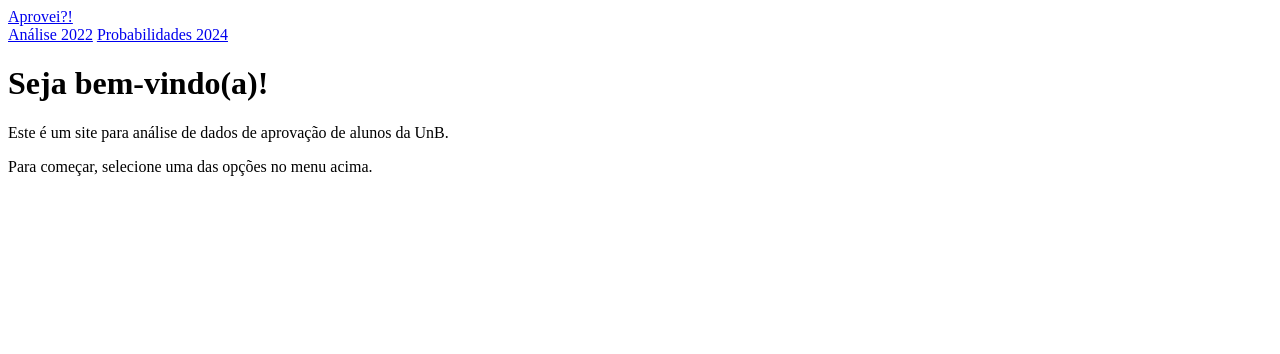
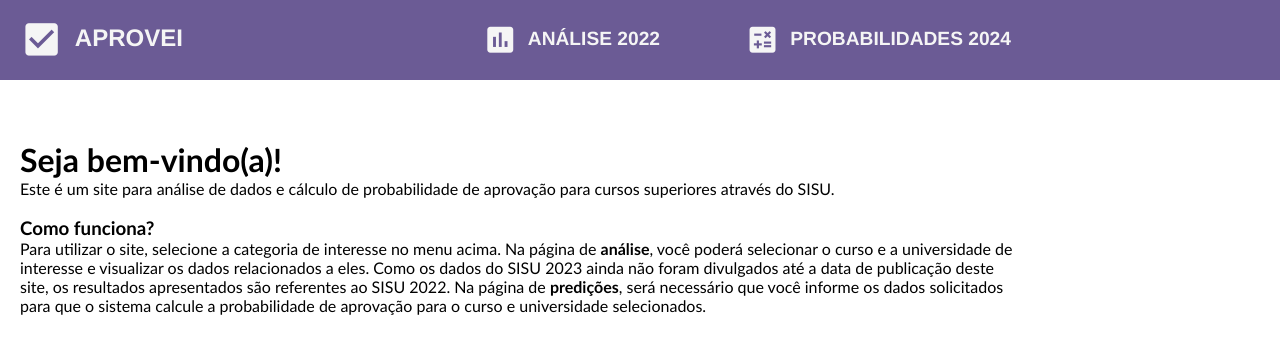
Before and after one commit to dnsrsdata/ecommerce_inference, a Python web app: template app/templates/index.html in a window 1280 px wide. Shown: the top 354 px of the page. Run offline with Jinja, Linux system fonts and the light colour scheme; the template is opened without the code that fills it, so the values that code supplies are empty.

Commit message:
Adicionando os icones

```diff
--- a/app/templates/index.html
+++ b/app/templates/index.html
@@ -1,15 +1,27 @@
 <!DOCTYPE html>
 <html>
 <head>
+    <link rel="stylesheet" href="https://fonts.googleapis.com/icon?family=Material+Icons">
+    <link rel="stylesheet" type="text/css" href="../static/style.css" media="screen" />
     <title>Aprovei?!</title>
 </head>
 <body>
     <header>
         <div class="logo-menu">
-            <a href="./index.html">Aprovei?!</a>
+            <a class="titulo" href="./index.html">
+                <i class="material-icons">check_box</i>
+                <strong>APROVEI</strong>
+            </a>
+
             <div class="menu">
-                <a href="#">Análise 2022</a>
-                <a href="#">Probabilidades 2024</a>
+                <a href="./analise.html">
+                    <i class="material-icons">insert_chart</i>
+                    <strong>ANÁLISE 2022</strong>
+                </a>
+                <a href="./predicoes.html">
+                    <i class="material-icons">calculate</i>
+                    <strong>PROBABILIDADES 2024</strong>
+                </a>
             </div>
         </div>
     </header>
@@ -17,8 +29,23 @@
         <div class="container">
             <div class="content">
                 <h1>Seja bem-vindo(a)!</h1>
-                <p>Este é um site para análise de dados de aprovação de alunos da UnB.</p>
-                <p>Para começar, selecione uma das opções no menu acima.</p>
+                <p>Este é um site para análise de dados e cálculo de
+                    probabilidade de aprovação para cursos superiores através do
+                     SISU.</p>
+                <br>
+                     <h3>Como funciona?</h3>
+                     <p>Para utilizar o site, selecione a categoria de interesse
+                        no menu acima. Na página de <strong>análise</strong>,
+                        você poderá selecionar o curso e a universidade de
+                        interesse e visualizar os dados relacionados a eles.
+                        Como os dados do SISU 2023 ainda não foram divulgados
+                        até a data de publicação deste site, os resultados
+                        apresentados são referentes ao SISU 2022. Na página de
+                        <strong>predições</strong>, será necessário que você
+                        informe os dados solicitados para que o sistema
+                        calcule a probabilidade de aprovação para o curso e
+                        universidade selecionados.
+                     </p>
             </div>
         </div>
 </body>
```
Also changed, not shown: app/templates/analise.html (added, +41 -0 lines), app/templates/predicoes.html (added, +52 -0 lines).
